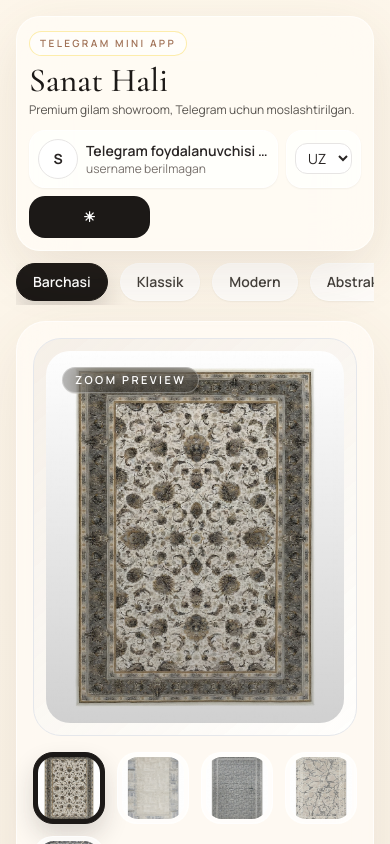
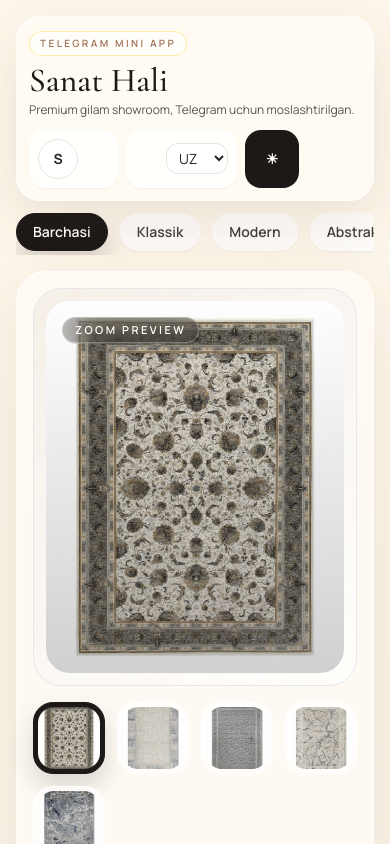
Before and after one commit to Wic000/sanat-hali, a React (Vite) app: page / in a window 390 px wide. Shown: the top 844 px of the page. Built offline with nearby package versions, Linux system fonts and the light colour scheme.

Commit message:
Simplify mobile header controls

```diff
--- a/components/ShowroomHeader.tsx
+++ b/components/ShowroomHeader.tsx
@@ -29,6 +29,12 @@ const getAvatarLetter = (telegramUser: TelegramUser | null) => {
     'S';
 
   return source.charAt(0).toUpperCase();
+};
+
+const getLanguageFlag = (lang: AppLang) => {
+  if (lang === 'ru') return 'RU';
+  if (lang === 'en') return 'EN';
+  return 'UZ';
 };
 
 const ShowroomHeader: React.FC<ShowroomHeaderProps> = ({
@@ -72,7 +78,7 @@ const ShowroomHeader: React.FC<ShowroomHeaderProps> = ({
         <p className={`mt-1 max-w-2xl text-xs sm:mt-2 sm:text-base ${theme === 'dark' ? 'text-stone-300' : 'text-stone-600'}`}>{subtitle}</p>
       </div>
 
-      <div className="grid grid-cols-[minmax(0,1fr)_auto] gap-2 sm:flex sm:flex-wrap sm:items-center sm:gap-3">
+      <div className="grid grid-cols-[auto_auto_auto] gap-2 sm:flex sm:flex-wrap sm:items-center sm:gap-3">
         <div className={`flex min-w-0 items-center gap-2 rounded-2xl border px-2 py-2 shadow-sm ${theme === 'dark' ? 'border-white/10 bg-white/5' : 'border-white/70 bg-white/65'}`}>
           <div className={`flex h-10 w-10 shrink-0 items-center justify-center overflow-hidden rounded-full border text-sm font-bold ${
             theme === 'dark'
@@ -89,7 +95,7 @@ const ShowroomHeader: React.FC<ShowroomHeaderProps> = ({
               getAvatarLetter(telegramUser)
             )}
           </div>
-          <div className="min-w-0">
+          <div className="hidden min-w-0 sm:block">
             <div className={`truncate text-sm font-semibold ${theme === 'dark' ? 'text-stone-100' : 'text-stone-800'}`}>
               {displayName}
             </div>
@@ -104,11 +110,11 @@ const ShowroomHeader: React.FC<ShowroomHeaderProps> = ({
           <select
             value={lang}
             onChange={(event) => onChangeLang(event.target.value as AppLang)}
-            className={`rounded-xl border px-2 py-1 text-sm outline-none ${theme === 'dark' ? 'border-white/10 bg-stone-900 text-stone-100' : 'border-stone-200 bg-white text-stone-800'}`}
+            className={`min-w-[62px] rounded-xl border px-2 py-1 text-sm outline-none sm:min-w-0 ${theme === 'dark' ? 'border-white/10 bg-stone-900 text-stone-100' : 'border-stone-200 bg-white text-stone-800'}`}
           >
-            <option value="uz">UZ</option>
-            <option value="ru">RU</option>
-            <option value="en">EN</option>
+            <option value="uz">{getLanguageFlag('uz')}</option>
+            <option value="ru">{getLanguageFlag('ru')}</option>
+            <option value="en">{getLanguageFlag('en')}</option>
           </select>
         </div>
 
@@ -136,7 +142,7 @@ const ShowroomHeader: React.FC<ShowroomHeaderProps> = ({
                   : 'border-stone-900/10 bg-stone-900 text-white hover:bg-stone-800'
               }`}
             >
-              <span className="sm:hidden">{showAdminPanel ? 'Admin' : 'Admin'}</span>
+              <span className="sm:hidden">Admin</span>
               <span className="hidden sm:inline">{showAdminPanel ? adminCloseLabel : adminOpenLabel}</span>
             </button>
           )}
```
